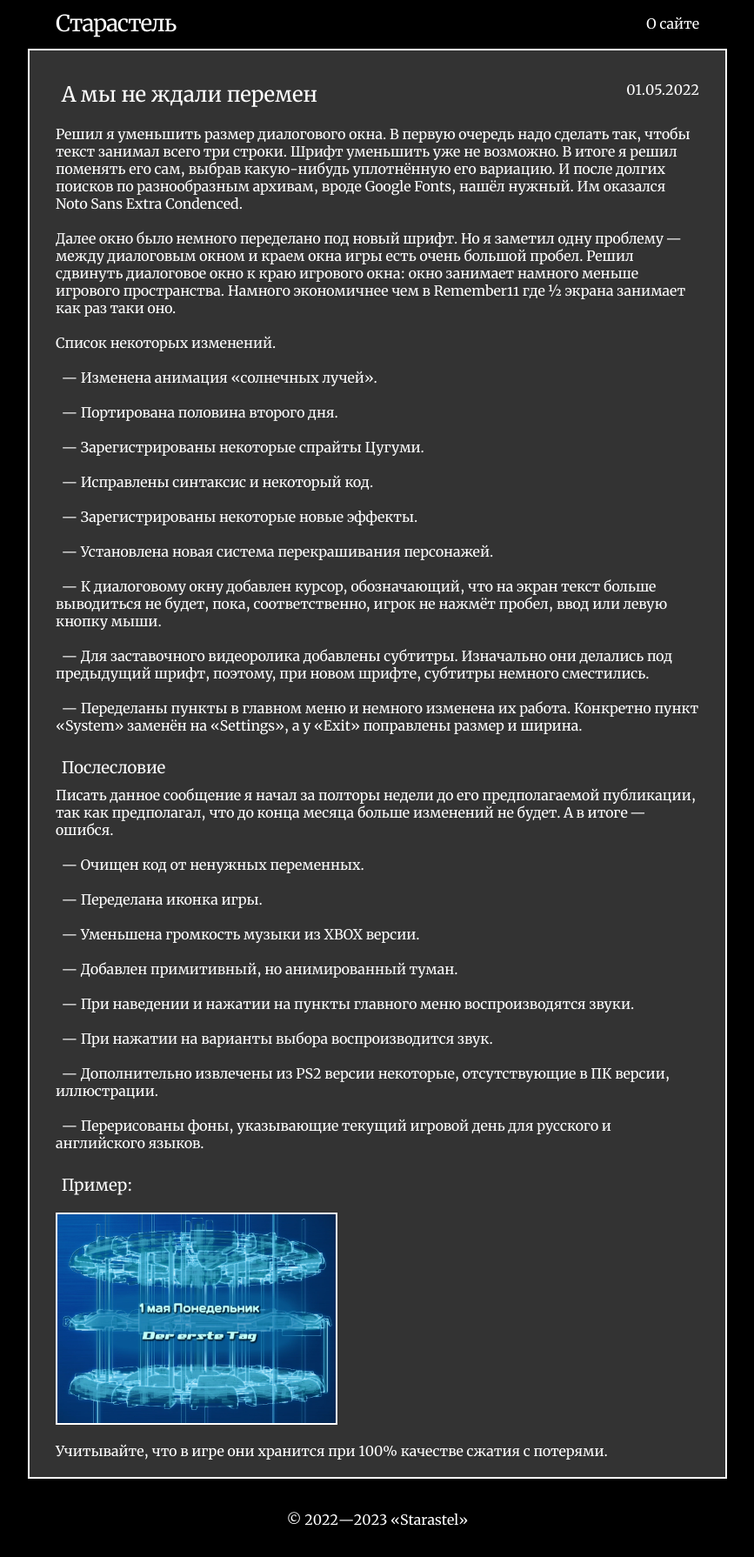
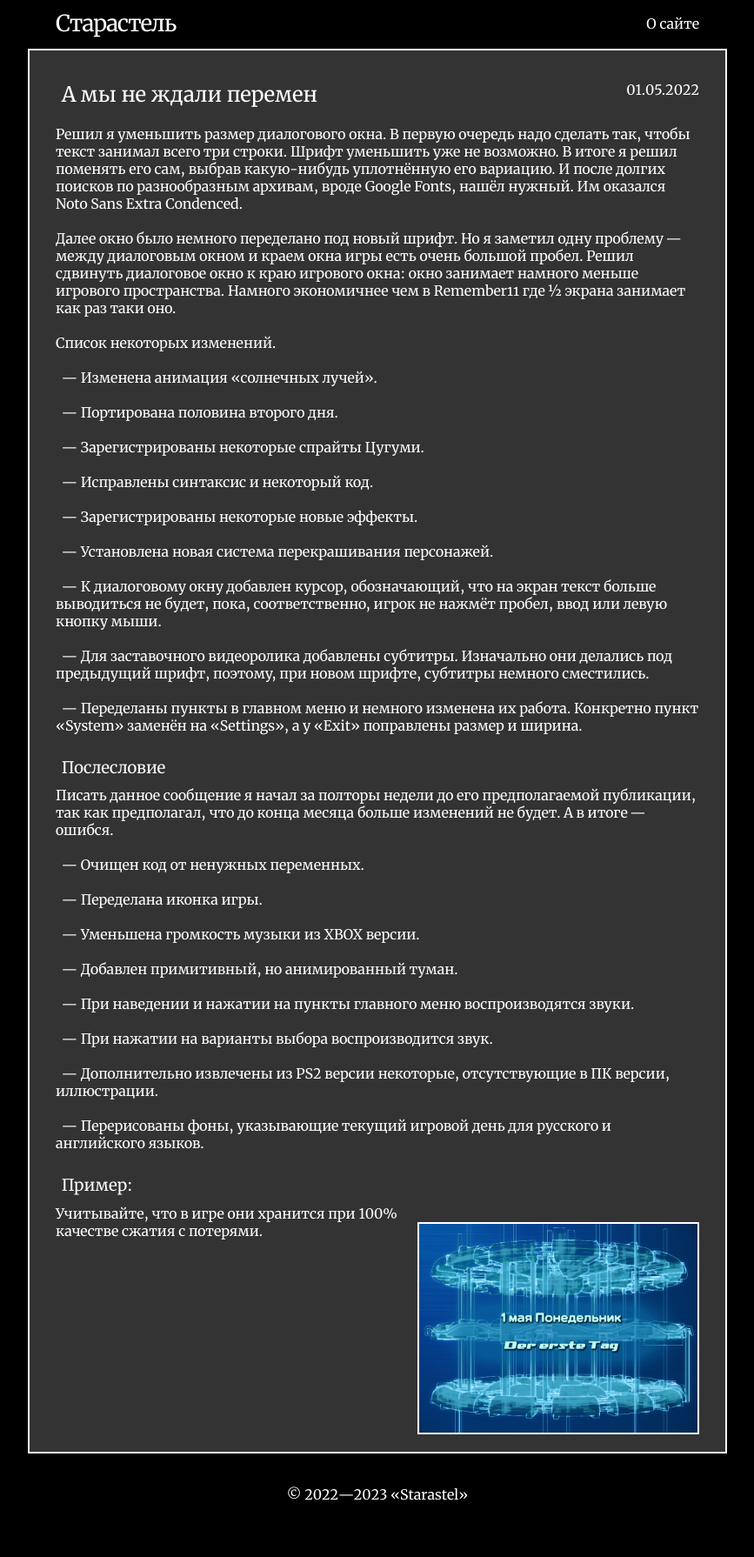
Before and after one commit to Starastel/stStarastel, a Jekyll site: the page built from _posts/2022-05-02-didnt-expect-any-changes.md, in a window 1280 px wide. Shown: the whole page at 87% size, without its empty margins (206-1073 px from the left). Built offline with Jekyll 4.4.1, drawn with Linux system fonts in a browser that asks for light colours; after the commit the page ends 1761 px from its top, so only the background shows below that.

Commit message:
Update 2022-05-02-didnt-expect-any-changes.md

```diff
--- a/_posts/2022-05-02-didnt-expect-any-changes.md
+++ b/_posts/2022-05-02-didnt-expect-any-changes.md
@@ -35,4 +35,4 @@
 - Перерисованы фоны, указывающие текущий игровой день для русского и английского языков.
 
 ### Пример:
-![](/images/days_of_week.webp){:width="320"}{:.li} Учитывайте, что в игре они хранится при 100% качестве сжатия с потерями.
+![](/images/days_of_week.webp){:width="320"}{:.ir} Учитывайте, что в игре они хранится при 100% качестве сжатия с потерями.
```
